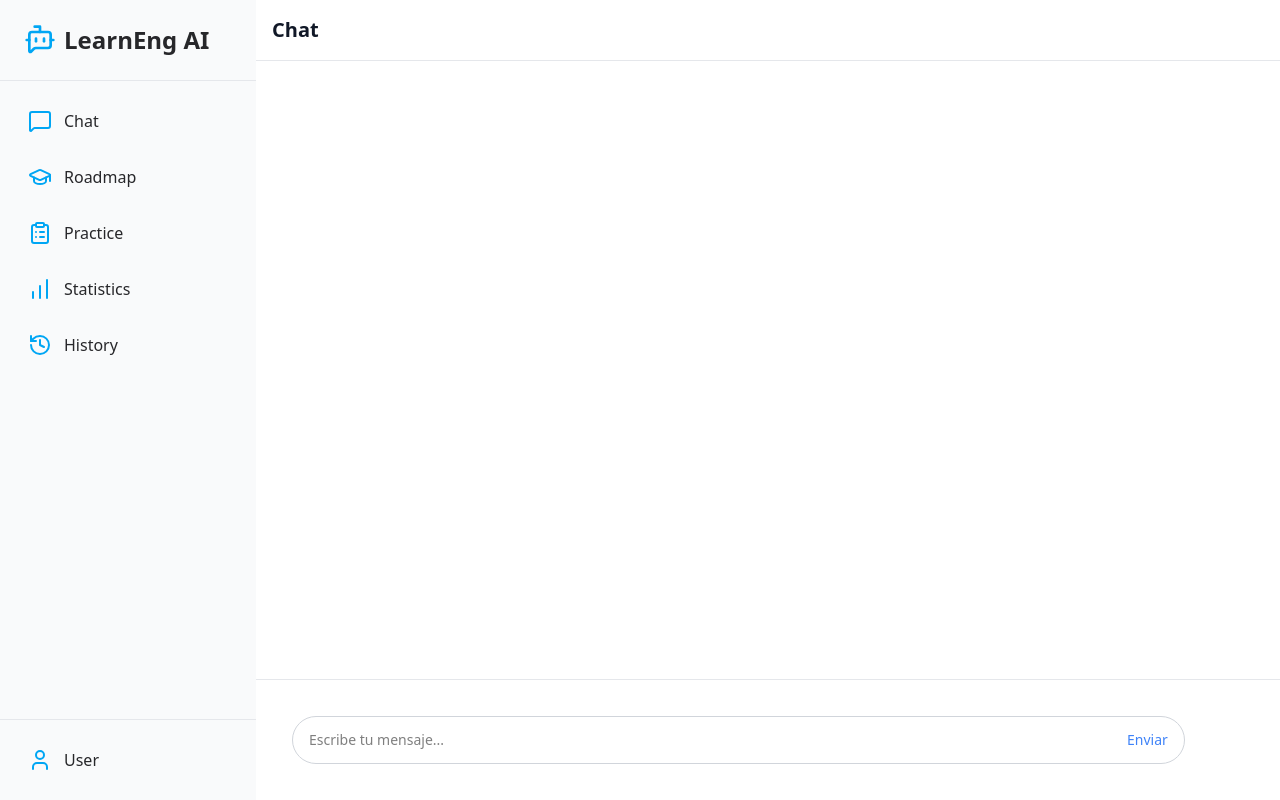
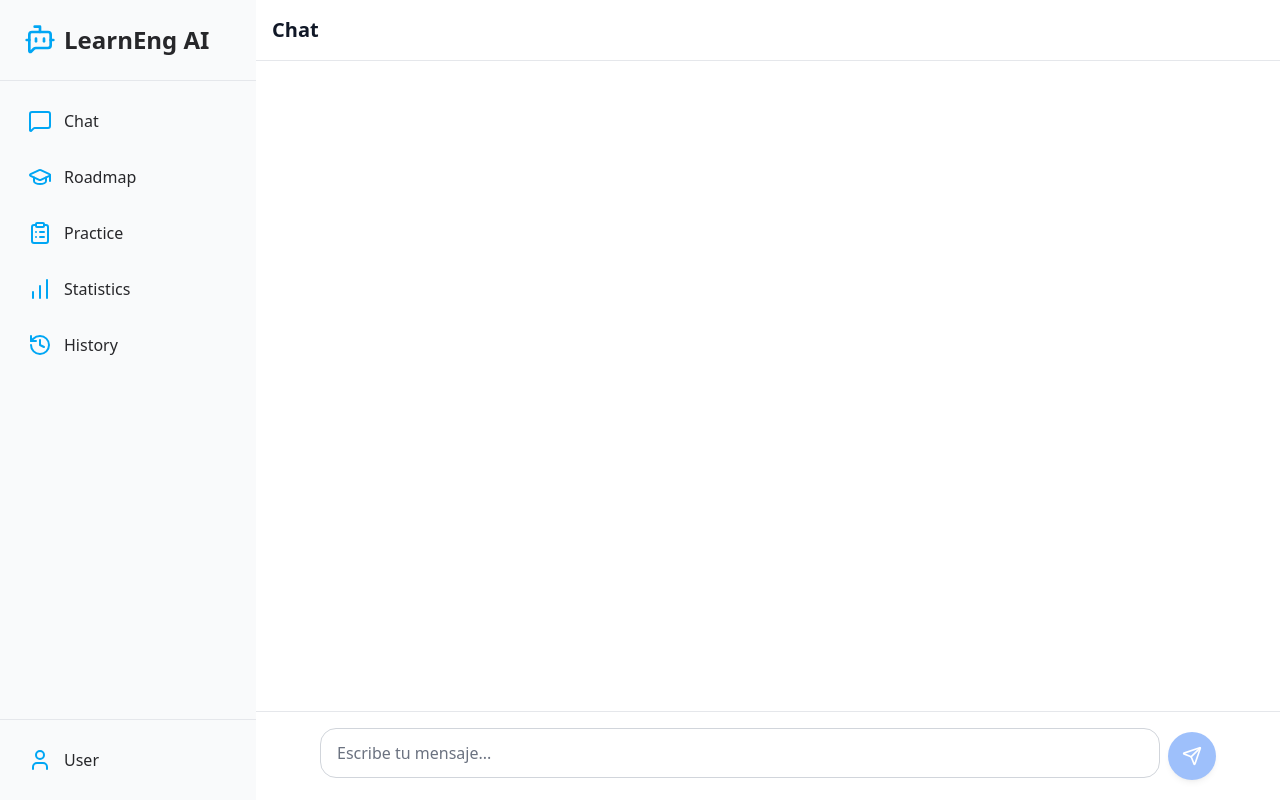
Before and after one commit to RodrigoAlexander7/learn-eng-ai-app, a Next.js app in the folder frontend/: page /chat in a window 1280 px wide. Built offline with nearby package versions, Linux system fonts and the light colour scheme.

Commit message:
feat(styles): improving chat text input component

```diff
--- a/frontend/src/features/chat/components/ChatTextInput.tsx
+++ b/frontend/src/features/chat/components/ChatTextInput.tsx
@@ -1,55 +1,97 @@
 'use client'
 
 import { useState } from "react";
+import { Send, Loader2 } from "lucide-react"; // npm install lucide-react
 import { getChatResponse } from '@/features/chat/services/chat.service'
 import { useChatStore } from "@/core/store/useChatStore";
 import { InputMessage, OutputMessage, ChatResponse } from "@/types/global";
 
 export default function ChatTextInput() {
    const [message, setMessage] = useState("");
-   const { messages, addMessage } = useChatStore()
+   const [isLoading, setIsLoading] = useState(false);
+   const { addMessage } = useChatStore()
 
    const handleSubmit = async (e: React.FormEvent) => {
       e.preventDefault();
-      if (!message.trim()) return;
-      // Aquí puedes manejar el envío del mensaje
-      console.log("Mensaje enviado:", message);
+      if (!message.trim() || isLoading) return;
+
+      const currentMessage = message;
       setMessage("");
+      setIsLoading(true);
 
-      // addding request and response to global storage on Zustand
+      try {
+         // Adding request to global storage
          addMessage({
             type: 'user',
-         input: message
+            input: currentMessage
          } as InputMessage)
-      const response: ChatResponse = await getChatResponse(message)
 
+         // Get response from API
+         const response: ChatResponse = await getChatResponse(currentMessage)
+
+         // Adding response to global storage
          addMessage({
             type: 'model',
             response: response.response,
             feedback: response.feedback
          } as OutputMessage)
-      console.log(response)
+      } catch (error) {
+         console.error("Error sending message:", error);
+         // Optionally add error message to chat
+      } finally {
+         setIsLoading(false);
+      }
    };
 
    return (
       <form
          onSubmit={handleSubmit}
-         className="flex-1 m-5 h-12 max-w-[90%] rounded-4xl border border-gray-300 px-4 py-2 text-sm flex items-center"
+         className="relative flex items-center gap-2 w-full max-w-4xl mx-auto"
       >
+         <div className="flex-1 relative">
             <textarea
                value={message}
                onChange={(e) => setMessage(e.target.value)}
                onKeyDown={(e) => {
                   if (e.key === 'Enter' && !e.shiftKey) {
-                  handleSubmit(e)
+                     e.preventDefault();
+                     handleSubmit(e);
                   }
                }}
+               disabled={isLoading}
                rows={1}
                placeholder="Escribe tu mensaje..."
-            className="flex-1 resize-none focus:outline-none border-0 p-0"
+               className="w-full resize-none rounded-2xl border border-gray-300 dark:border-gray-600
+                        bg-white dark:bg-gray-700 px-4 py-3 pr-12
+                        text-gray-900 dark:text-white placeholder-gray-500 dark:placeholder-gray-400
+                        focus:outline-none focus:ring-2 focus:ring-blue-500 focus:border-transparent
+                        disabled:opacity-50 disabled:cursor-not-allowed
+                        transition-all duration-200"
+               style={{
+                  minHeight: '48px',
+                  maxHeight: '200px',
+                  overflowY: message.split('\n').length > 3 ? 'auto' : 'hidden'
+               }}
             />
-         <button type="submit" className="ml-2 text-blue-500">Enviar</button>
+         </div>
+
+         <button
+            type="submit"
+            disabled={!message.trim() || isLoading}
+            className="flex items-center justify-center w-12 h-12 rounded-full
+                     bg-blue-500 hover:bg-blue-600 dark:bg-blue-600 dark:hover:bg-blue-700
+                     text-white transition-all duration-200
+                     disabled:opacity-50 disabled:cursor-not-allowed disabled:hover:bg-blue-500
+                     focus:outline-none focus:ring-2 focus:ring-blue-500 focus:ring-offset-2
+                     shadow-md hover:shadow-lg"
+            aria-label="Enviar mensaje"
+         >
+            {isLoading ? (
+               <Loader2 className="w-5 h-5 animate-spin" />
+            ) : (
+               <Send className="w-5 h-5" />
+            )}
+         </button>
       </form>
-
    );
 }
```
Also changed, not shown: frontend/src/components/TextInput.tsx (deleted), frontend/src/components/TextOutput.tsx (deleted). Lines whose indentation alone changed are shown as unchanged.
